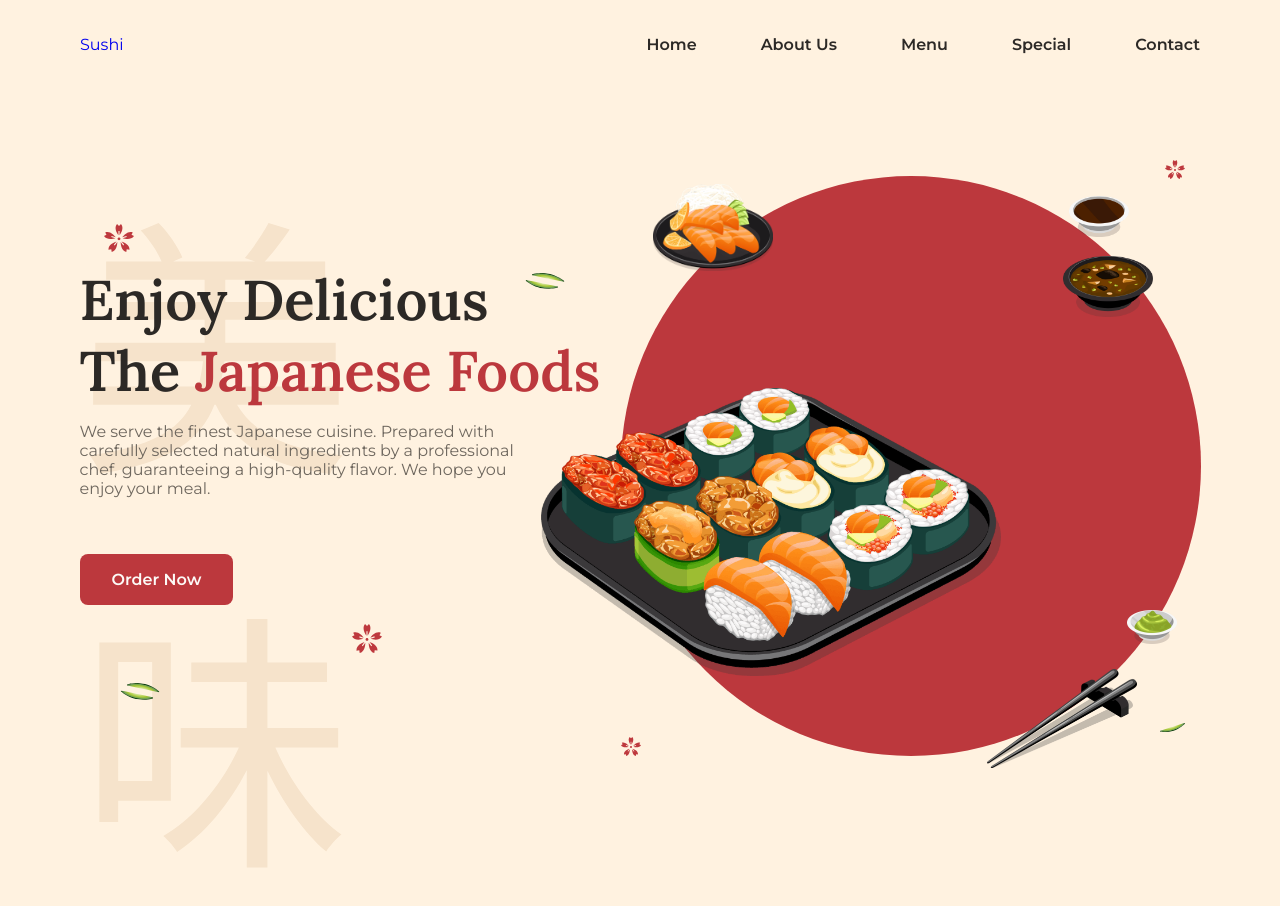
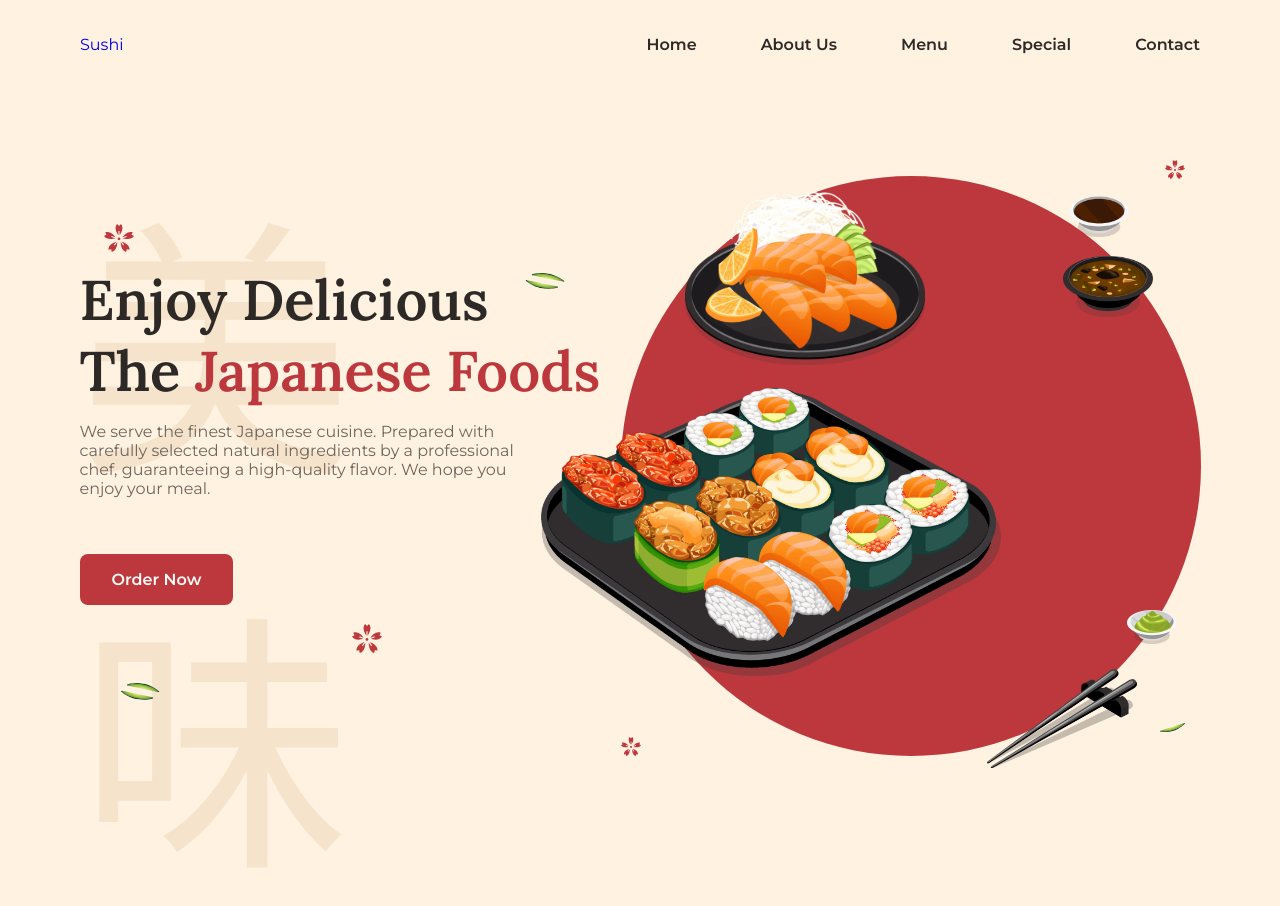
Before and after one commit to erickdc7/responsive-sushi-website-2, a plain HTML site: page index.html in a window 1280 px wide. Shown: the top 906 px of the page. Drawn offline with nearby package versions, Linux system fonts and the light colour scheme.

Commit message:
add img styles

```diff
--- a/assets/css/styles.css
+++ b/assets/css/styles.css
@@ -503,6 +503,12 @@ img {
     left: -5rem;
     bottom: 5rem;
   }
+
+  .home__img-2 {
+    width: 240px;
+    top: 1rem;
+    left: 4rem;
+  }
 }
 
 /* For 2K resolutions <> */
```
